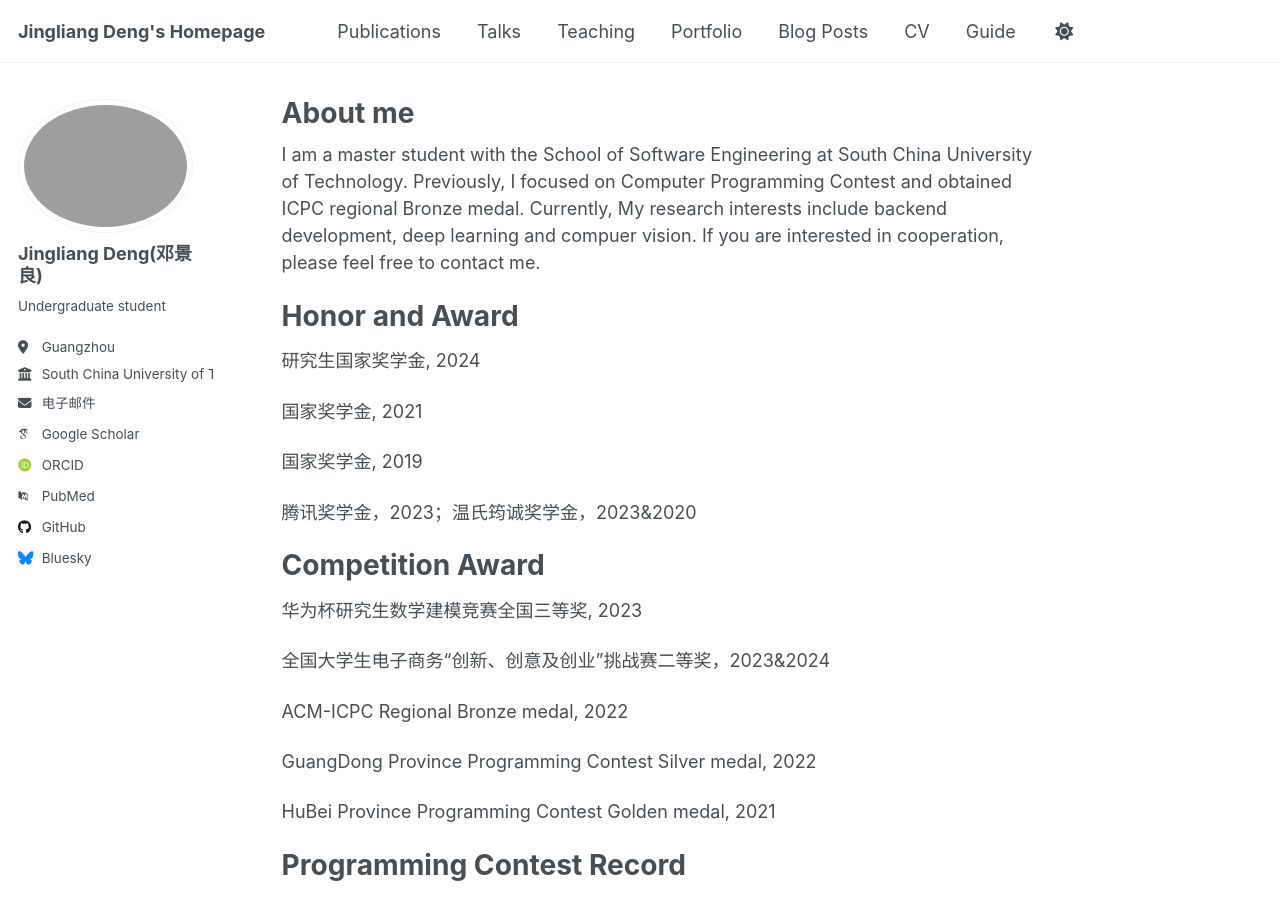
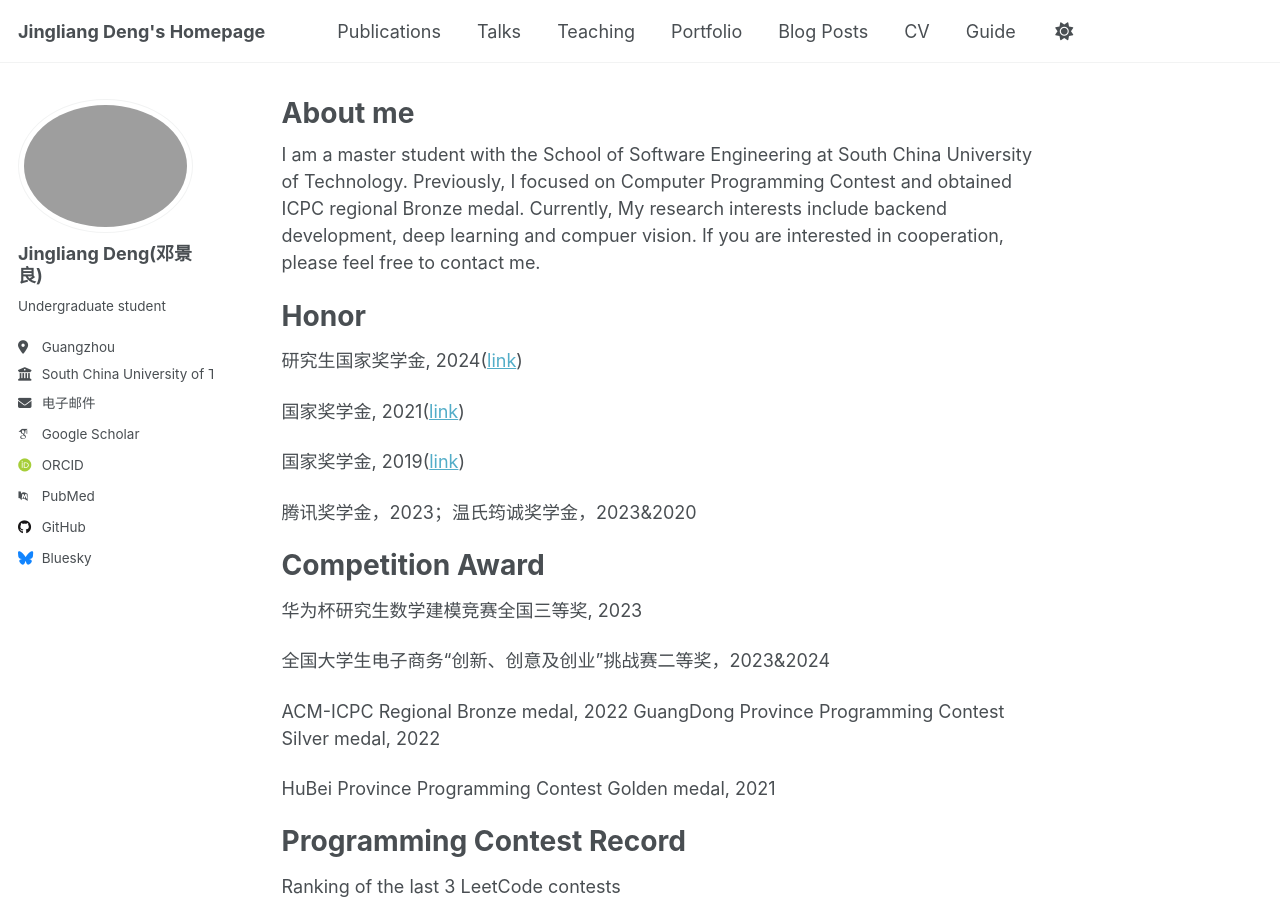
Before and after one commit to dengjl-hub/dengjl-hub.github.io, a Jekyll site: the page built from _pages/about.md, in a window 1280 px wide and 900 px high. Built offline with Jekyll 4.4.1, drawn with Linux system fonts in a browser that asks for light colours; some web fonts are replaced.

Commit message:
Update about.md
add national scholarship link

```diff
--- a/_pages/about.md
+++ b/_pages/about.md
@@ -9,13 +9,13 @@
 <meta http-equiv="Content-Type" content="text/html; charset=utf-8" />
 I am a master student with the School of Software Engineering at South China University of Technology. Previously, I focused on Computer Programming Contest and obtained ICPC regional Bronze medal.  Currently, My research interests include backend development, deep learning and compuer vision. If you are interested in cooperation, please feel free to contact me.
 
-Honor and Award
+Honor
 ======
-研究生国家奖学金, 2024
+研究生国家奖学金, 2024([link](https://mp.weixin.qq.com/s/4PgNFWfQHiDW98lIBUDlBA))
 
-国家奖学金, 2021
+国家奖学金, 2021([link](http://www.moe.gov.cn/srcsite/A05/s7505/201912/t20191217_412368.html))
 
-国家奖学金, 2019
+国家奖学金, 2019([link](http://www.moe.gov.cn/jyb_xxgk/s5743/s5744/A05/202112/t20211216_587869.html))
 
 腾讯奖学金，2023；温氏筠诚奖学金，2023&2020
 
@@ -27,7 +27,6 @@
 全国大学生电子商务“创新、创意及创业”挑战赛二等奖，2023&2024
 
 ACM-ICPC Regional Bronze medal, 2022
-
 GuangDong Province Programming Contest Silver medal, 2022
 
 HuBei Province Programming Contest Golden medal, 2021
```
